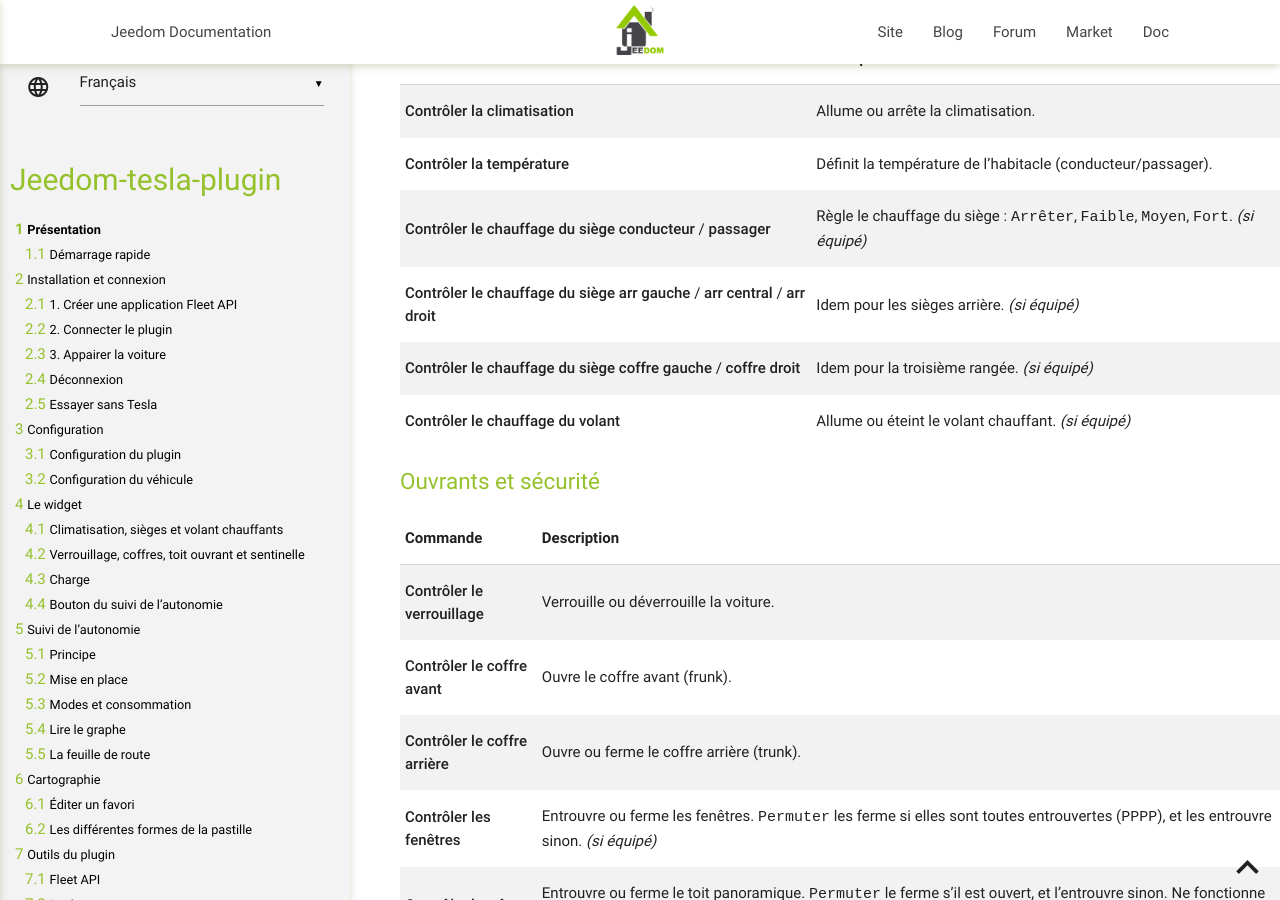
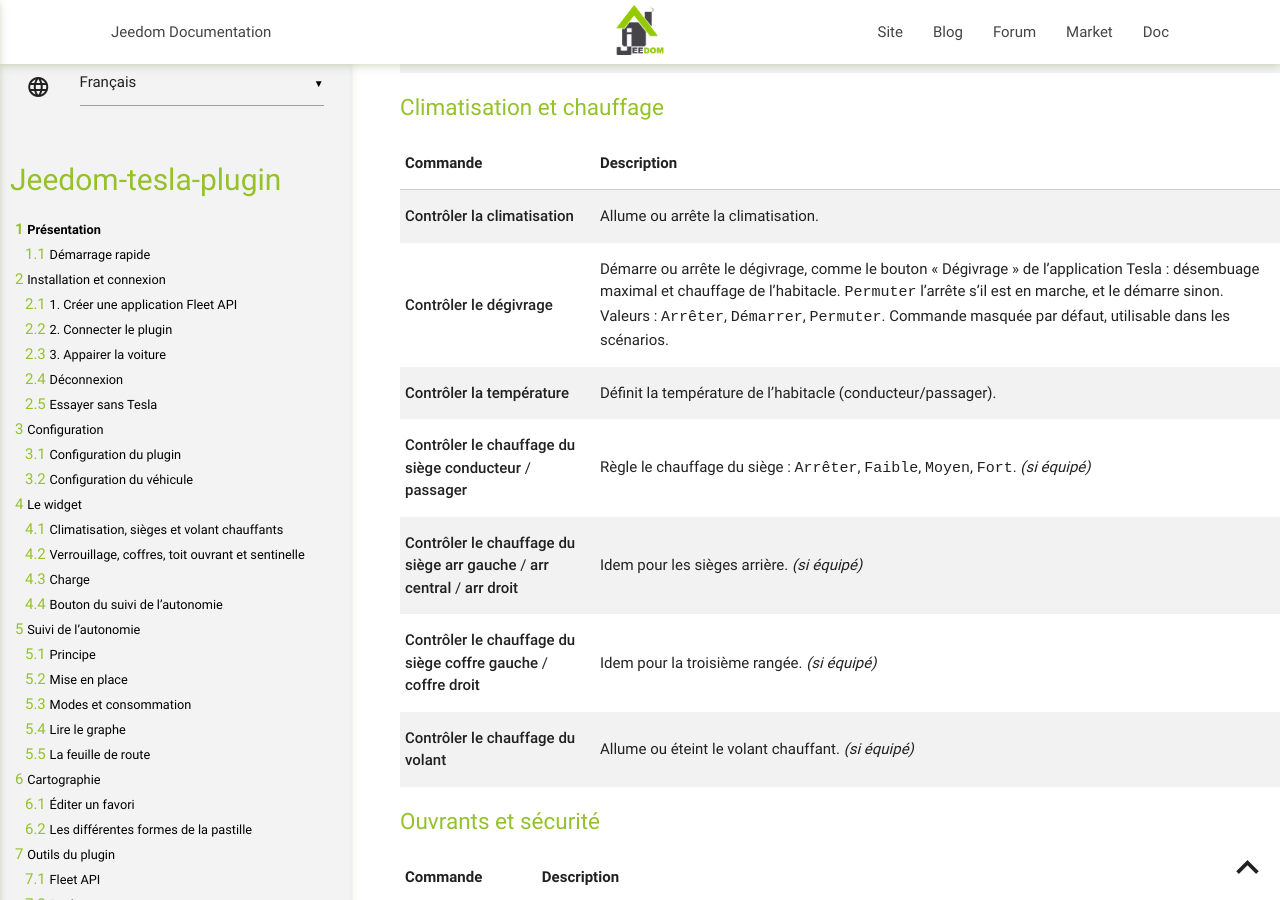
Before and after one commit to vercorsio/jeedom-tesla-plugin, a Jekyll site: the page built from fr_FR/index.md, in a window 1280 px wide and 900 px high, scrolled down 41386 px. Built offline with Jekyll 4.4.1, drawn with Linux system fonts in a browser that asks for light colours; our own code applies the rules of GitHub Pages for plain Markdown files; some of the changed text lies outside the part shown.

Commit message:
docs: defrost command and infos

```diff
--- a/fr_FR/index.md
+++ b/fr_FR/index.md
@@ -618,6 +618,8 @@ Les commandes marquées _(si équipé)_ ne sont créées que pour les véhicules
 | Commande | Description |
 | --- | --- |
 | **Info climatisation** | Indique si la climatisation est allumée ou éteinte. |
+| **Info dégivrage** | Indique si le dégivrage du pare-brise est en marche. |
+| **Info préconditionnement** | Indique si la voiture est en cours de préconditionnement. |
 | **Info température habitacle** | Température à l'intérieur du véhicule. |
 | **Détail de la climatisation** | Affiche les paramètres de climatisation (conducteur, passager, intérieur et extérieur). |
 
@@ -677,6 +679,7 @@ Les commandes marquées _(si équipé)_ ne sont créées que pour les véhicules
 | Commande | Description |
 | --- | --- |
 | **Contrôler la climatisation** | Allume ou arrête la climatisation. |
+| **Contrôler le dégivrage** | Démarre ou arrête le dégivrage, comme le bouton « Dégivrage » de l'application Tesla : désembuage maximal et chauffage de l'habitacle. `Permuter` l'arrête s'il est en marche, et le démarre sinon. Valeurs : `Arrêter`, `Démarrer`, `Permuter`. Commande masquée par défaut, utilisable dans les scénarios. |
 | **Contrôler la température** | Définit la température de l'habitacle (conducteur/passager). |
 | **Contrôler le chauffage du siège conducteur** / **passager** | Règle le chauffage du siège : `Arrêter`, `Faible`, `Moyen`, `Fort`. _(si équipé)_ |
 | **Contrôler le chauffage du siège arr gauche** / **arr central** / **arr droit** | Idem pour les sièges arrière. _(si équipé)_ |
```
Also changed, not shown: fr_FR/changelog.md (+4 -0 lines).
